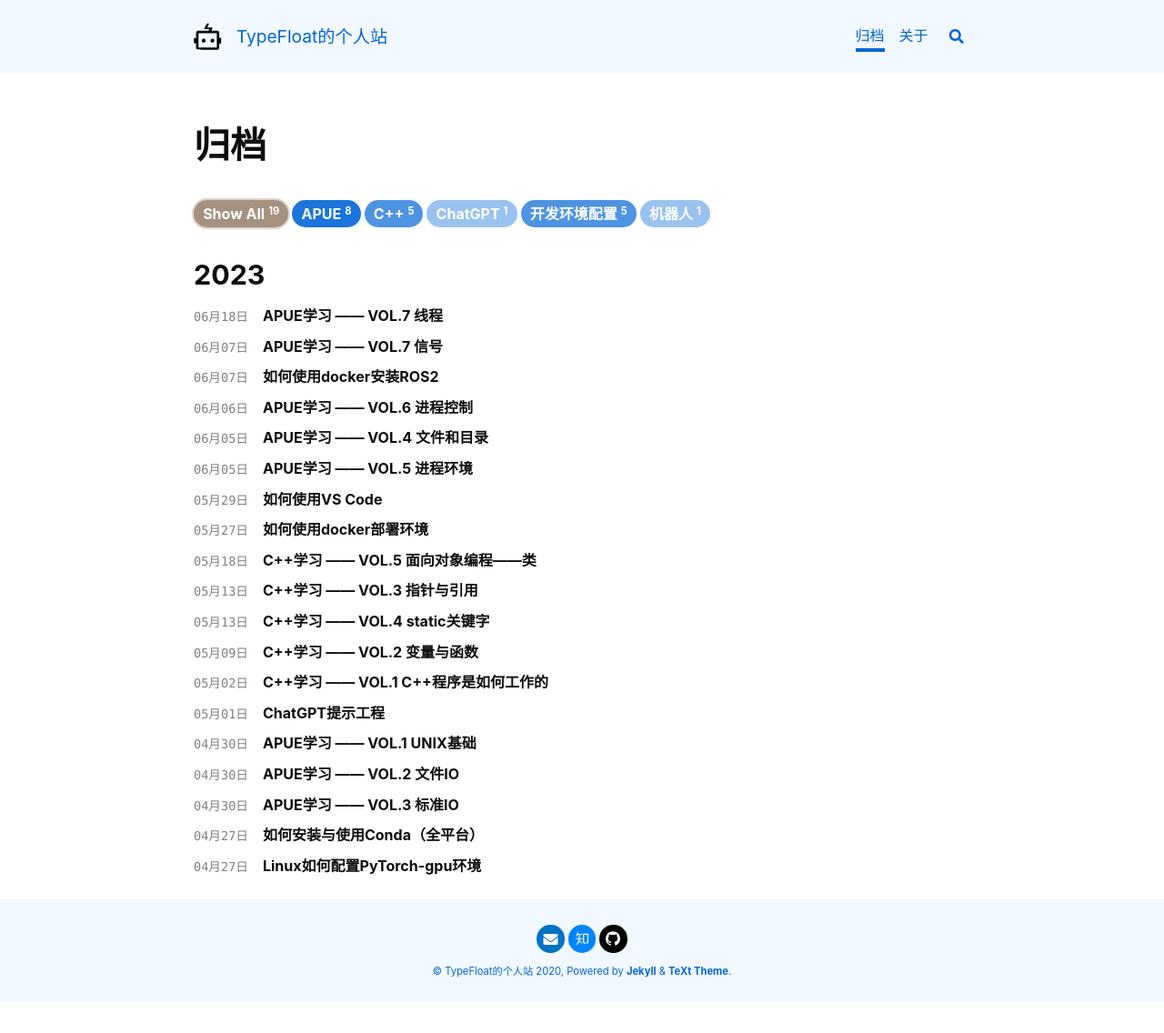
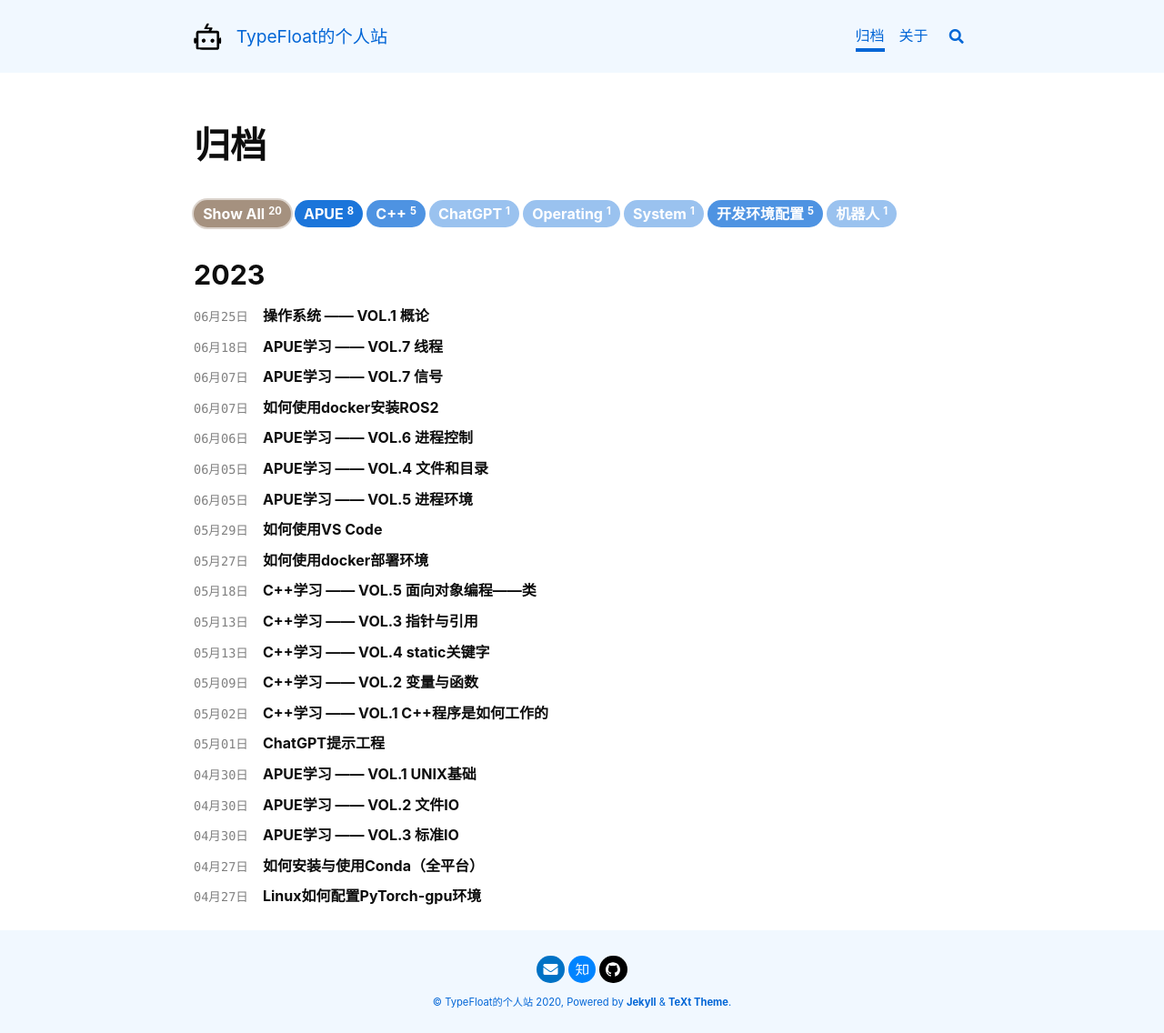
Before and after one commit to TypeFloat/TypeFloat.github.io, a Jekyll site: the page built from archive.html, in a window 1280 px wide. Shown: the whole page at 91% size. Built offline with Jekyll 4.4.1, drawn with Linux system fonts in a browser that asks for light colours; nearby versions of some CDN libraries; before the commit the page ends 1102 px from its top, so only the background shows below that; some of the changed lines change nothing that is shown.

Commit message:
添加新的笔记

```diff
--- a/_data/navigation.yml
+++ b/_data/navigation.yml
@@ -82,3 +82,9 @@ c++:
         url: /2023/05/11/cpp-4.html
       - title: VOL.5 面向对象编程——类
         url: /2023/05/18/cpp-5.html
+
+os:
+  - title:  操作系统学习
+    children:
+      - title: VOL.1 概论
+        url: /2023/06/25/os-1.html
--- /dev/null
+++ b/_posts/2023-06-25-os-1.md
@@ -0,0 +1,369 @@
+---
+title: 操作系统 —— VOL.1 概论
+tags: "Operating System"
+key: os-8
+sidebar:
+  nav: os
+---
+
+本系列是操作系统学习的记录笔记，参考了书籍《操作系统概念》。文章主要介绍操作系统知识的概览。<!--more-->
+
+# 计算机组成原理概述
+
+## 计算机系统的结构
+
+![](/assets/posts/os-1-1.jpg)
+
+- 硬件：提供最基本的计算资源，例如：CPU、内存、I/O设备
+- 操作系统：控制和协调不同的应用和用户使用硬件
+- 应用程序：定义了用户解决计算问题使用的系统资源的方式，例如：文字处理程序、编译器、浏览器、数据库系统、游戏等
+- 用户：人、机器、其他计算机
+
+## 计算机系统的体系结构
+
+- 单处理器系统
+  - 单处理器系统只有一个主CPU，以便执行一个通用指令集
+  - 几乎所有单处理器系统都有其他专用处理器，如特定设备的控制器、I/O处理器等
+  - 其操作系统主要负责资源管理和人机交互
+- 多处理器系统
+  - 并发：两个或多个进程几乎同时的在处理器上执行，单处理器系统可以通过分时技术实现并发
+  - 并行：多个程序同时在多个处理器上运行
+  - 紧耦合系统：处理器共享内存、总线和时钟，通过共享内存实现通信
+  - 优点：
+    - 提高吞吐量，加速计算
+    - 规模经济，可以共享外设、大容量存储、电源供给等
+    - 增加可靠性，容错率更高
+  - 非对称多处理
+    - 每个处理器有各自特定的任务
+    - 主从关系，主处理器调度从处理器并安排工作
+    - 多用于超大系统
+  - 对称多处理
+    - 每个处理器都参与完成操作系统的所有任务
+    - 许多进程可以同时执行且不会明显影响性能
+  - 多核
+    - 集成多个计算核到单个芯片
+    - 每一个计算核心都等同于一个标准处理器
+  - 并行系统中操作系统的特点：
+    - 允许进程和资源在多个处理器之间动态共享
+    - 负责不同处理器上进程之间的通信和协调
+- 集群系统
+  - 松耦合的，每个节点可作为独立的单处理器系统或多处理器系统
+  - 定义：多台计算机通过局域网（LAN）连接在一起，以提供高可用性的高性能计算（HPC）
+  - 一种流行的分布式系统
+  - 集群系统中操作系统的特点：
+    - 是一种分布式操作系统
+    - 分布式文件系统，为磁盘上的数据提供访问控制
+    - 存储域网（SAN），允许将多台主机连接到多个存储单元。
+
+## 计算机系统的组成
+
+![](/assets/posts/os-1-2.jpg)
+
+- 一个或多个CPU、设备控制器，两者通过总线连接并接入共享内存
+- CPU与设备控制器可以并发执行，竞争访问内存，需要内存控制器来协调访问内存
+
+## 存储结构
+
+![](/assets/posts/os-1-3.jpg)
+
+- 内存：只有CPU可以直接访问的大容量存储介质
+  - 随机访问内存
+  - 断电丢失
+- 对于冯诺伊曼体系结构的计算机，在一个典型的指令执行周期中：
+  - 从内存中获取指令并存到指令寄存器
+  - 将指令编码
+  - 可能会从内存中获取操作数据并且存到内部寄存器
+  - 结果可能存到内存中
+- 理想情况中，程序和数据应该永久驻留在内存中，但实际中不可能：
+  - 内存通常很小
+  - 内存是易失的
+- 外存，提供大量非易失性存储容量的内存的扩展：
+  - 磁盘：磁盘表面在逻辑上分为轨道，轨道细分为扇区，磁盘控制器决定设备和计算机之间的逻辑交互
+  - 固态硬盘：非易失的，速度比磁盘块
+- 外部存储：
+  - 非易失、速度慢、容量大
+  - 例如磁带、光盘
+
+## I/O结构
+
+![](/assets/posts/os-1-4.jpg)
+
+- 设备驱动程序在I/O操作中起着重要作用
+- I/O中断驱动（移动少量数据）
+  - 设备驱动程序加载设备控制器的适当寄存器
+  - 设备控制器检查寄存器并采取相应操作
+  - 控制器从设备向本地缓冲区传输数据
+  - 数据传输完毕后，设备控制器通过中断通知设备驱动程序已完成操作
+  - 设备驱动程序将控制权转回操作系统
+    - 对于读操作，数据或数据指针也会返回
+    - 对于其他操作，设备驱动程序会返回状态信息
+- 直接内存访问
+  - 设备控制器可在本地缓冲和内存之间传送整块的数据而无需CPU的干预
+  - 每个块只生成一个中断，而不是每个字节生成一个中断
+
+## 计算机系统的执行
+
+- 引导计算机启动，当启动或重启时会加载引导程序：
+  - 引导程序通常被存储在固件中，如ROM(只读内存)或EPROM(可擦可编程只读内存)
+  - 引导程序将初始化系统的各个组件，如CPU寄存器、设备控制器、内存
+  - 引导程序将定位操作系统内核并加载到内核中，当内核加载并执行后，成为系统进程或系统后台程序，等待处理其他事情
+- 使用中断来通知事件的发生：
+  - 硬件可以随时通过系统总线发送信号到CPU以触发中断
+  - 软件可以执行系统调用来触发中断，如由错误或用户请求引起的陷阱和异常
+- 当CPU被中断时，它将停止正在做的事，并立即转到固定位置再继续执行，该固定位置通常包含中断服务程序的开始地址
+- 当中断处理结束后，CPU将会恢复被中断的计算
+- 中断处理：
+  - 只有少量的中断类型被提前定义，以提高处理中断的速度
+  - 中断处理程序的指针表(中断向量)存储在内存中
+  - 计算机体系结构必须保存被中断指令的地址
+  - 操作系统将会通过保存寄存器值和程序计数器来记录CPU状态
+  - 判断发生了何种中断
+  - 根据发生的中断类型决定执行某个中断处理程序
+
+# 操作系统概述
+
+## 操作系统的功能
+
+- 定义：
+
+  - 操作系统是一直运行在计算机上的程序
+
+  - 位于计算机用户与计算机硬件之前的一个计算机程序
+
+  - 通常称为内核
+
+    注：除内核之外还有两种程序：系统程序、应用程序
+
+- 目标：
+
+  - 执行用户程序
+  - 让计算机系统变得易用
+  - 更有效的使用计算机硬件
+
+- 用户层次
+
+  - 个人计算机：使计算机易用且有高性能，忽略资源利用问题
+  - 分享式计算机（大型机、小型机）：最大化资源利用
+  - 专用计算机（工作站）：既有专用资源也有共享资源，要兼顾使用方便性和资源利用率
+  - 手持计算机：个人使用、管理能耗
+  - 嵌入式计算机：无需人为干预
+
+- 系统层次
+
+  - 操作系统是一个资源分配器，管理所有资源
+  - 操作系统是一个控制程序，控制着程序的执行
+
+## 操作系统的结构
+
+- 多道程序设计（批处理系统）
+  - 单个程序不能让CPU和I/O设备始终忙碌
+  - 多道程序设计通过安排作业（编码与数据）使得CPU总在执行一个作业，提高CPU利用率
+  - 系统中的一部分作业会被保留在内存中
+  - 通过调度选择和执行作业
+  - 当作业需要等待其他任务，如I/O操作时，CPU会切换到其他作业
+- 分时系统（多任务）
+  - 多道程序设计的延伸
+  - CPU时间被分为时间片，每个作业一次占用一个时间片
+  - 响应时间要短
+  - 每个用户至少有一个程序在内存中，即进程
+  - 作业最开始保存在磁盘上的作业池中，通过作业调度加载至内存
+  - 当多个任务保存在进程中时，需要内存管理
+  - 多个任务处于就绪态时，需要CPU调度
+  - 进程可通过交换技术从磁盘调入内存或从内存调入磁盘
+  - 虚拟内存技术允许执行不完全在内存中的进程
+  - 文件系统
+  - 磁盘管理
+  - 资源保护
+  - 作业同步
+  - 死锁预防
+
+## 操作系统的执行
+
+- 中断驱动
+  - 硬件设备可以产生中断
+  - 软件中断（异常或陷阱）
+    - 软件错误，如除数为零或无效存储访问
+    - 用户程序的特定请求，如执行操作系统服务
+    - 其他流程问题包括无限循环、相互修改的进程
+- 双重模式执行
+  - 目标：允许操作系统保护自己和其他系统组件
+  - 原则：识别可能造成伤害的机器指令，并将这些指令指定为特权指令
+  - 分为用户模式和内核模式，特权指令只能在内核态下运行
+  - 计算机硬件通过模式位来表示当前模式
+    - 0表示内核模式，1表示用户模式
+    - 提供区分操作系统执行的任务与用户执行的任务的能力
+    - CPU渐渐支持多模式，如虚拟机管理器模式
+  - 在系统启动时，CPU以内核模式启动。在操作系统加载到内存中并开始在正常状态下工作后，CPU切换到用户模式以运行用户程序
+  - 当用户应用程序通过系统调用从操作系统请求服务时，将生成陷阱并通过中断向量传递给操作系统服务程序
+  - CPU在内核模式下运行系统服务程序
+  - 在将控制权传递给用户程序之前，操作系统切换到用户模式
+
+![](/assets/posts/os-1-5.jpg)
+
+- 定时器控制，防止用户程序陷入死循环或长时间占用资源
+  - 定时器在指定周期后中断计算机
+  - 通过递减的计数器来指定周期，当计数器为0时，产生中断，控制权自动转回操作系统
+  - 在将控制交给用户之前，由操作系统设定好计数器的值
+
+## 进程管理
+
+- 程序是被动实体，进程是主动实体，进程是正在执行的程序，它是系统内的一个工作单位
+- 进程需要一定的资源来完成任务
+- 当进程中止时，操作系统会回收所有可再利用的资源
+- 单线程进程有一个程序计数器指定下一个要执行的指令，进程一条一条的执行指令，直至完成
+- 多线程进程每个线程都有一个程序计数器，但同一时间每个进程最多只能执行一条指令
+- 系统由多个进程组成，所有进程将会并发执行
+- 操作系统负责进程管理的以下活动：
+  - 在CPU上调度进程和线程
+  - 创建和删除用户进程和系统进程
+  - 挂起和重启进程
+  - 提供进程同步机制
+  - 提供进程通信机制
+  - 提供自锁处理机制
+
+## 内存管理
+
+- 要执行的程序其指令必须全部或部分位于内存中
+- 程序所需要的数据必须全部或部分位于内存中
+- 内存管理决定哪些指令或资源位于内存中，以优化CPU利用率和用户响应时间
+- 操作系统负责内存管理的以下活动：
+  - 记录内存的哪部分在被使用及被谁使用
+  - 决定哪些进程或其部分会调入或调出内存
+  - 根据需要分配和释放内存空间
+
+## 存储管理
+
+- 操作系统提供信息存储的统一逻辑试图：
+  - 对存储设备的物理属性进行抽象并定义逻辑存储单元，即文件
+  - 每个存储介质都有一个设备来控制，它们有不同的特点，例如访问速度、容量、数据传输速率、访问方法等
+- 文件系统管理
+  - 文件通常被组织为目录
+  - 进行访问控制，谁可以访问哪些
+  - 操作系统负责文件管理的以下活动：
+    - 创建和删除文件、目录
+    - 提供文件和目录的操作原语
+    - 映射文件到外存
+    - 备份文件到稳定非易失的存储介质
+- 大容量存储器管理
+  - 通常用于存储不适合内存的数据或必须“长时间”保存的数据
+  - 计算机运行的最终速度与硬盘子系统的速度与管理该子系统的算法有很大关系
+  - 操作系统负责硬盘管理的以下活动：
+    - 空闲空间管理
+    - 存储空间分配
+    - 硬盘调度
+  - 其他速度更慢的存储设备
+    - 第三方存储设备，如光盘、磁带
+    - 仍然必须由操作系统或应用程序管理
+    - 分为一次写多次读和读-写两类
+- 高速缓存
+  - 是计算机系统的一条重要设计准则
+  - 使用中的信息暂时从较慢的存储复制到更快的存储，即高速缓存
+  - 当需要特定信息时，会首先检查是否处于高速缓存中：
+    - 若存在，可以直接使用高速缓存的信息
+    - 若不存在，则只用位于源地的信息，同时复制到高速缓存中
+  - 高速缓存小于需要存储的缓存，因此高速缓存管理的设计非常重要，需要谨慎选择高速缓存的大小与置换策略
+  - 多处理器环境必须在硬件中保证高速缓存一致性，以便所有CPU在其缓存中具有最新值，对于分布式系统，该问题将会更加复杂
+
+![](/assets/posts/os-1-6.jpg)
+
+- I/O子系统
+  - 操作系统的目的之一是为用户隐藏具体硬件设备的特性
+  - I/O子系统主要负责：
+    - I/O的内存管理，包括缓冲（传输时临时存储数据）、缓存（将部分数据存储在更快的存储中以获得性能）、线轴（协调并发输出）
+    - 设备驱动器的通用接口
+    - 特定硬件设备的驱动程序
+
+## 保护与安全
+
+- 保护：控制进程或用户访问操作系统定义的资源的一种机制
+- 安全：保护系统免受内部和外部攻击，包括拒绝服务、蠕虫、病毒、身份偷窃、服务偷窃等
+- 系统通常首先区分用户，以确定谁可以做什么
+  - 用户标识（用户ID、安全ID）包括名称和相关号码，每个用户一个
+  - 用户ID与该用户拥有的进程、文件等关联，以确定访问权限
+  - 组标识符（组ID）允许定义和管理一组用户，然后也与每个进程、文件关联
+  - 特权升级允许用户更改为具有更多权限的有效ID
+
+## 内核数据结构
+
+- 单向链表
+- 双向链表
+- 循环链表
+- 堆栈
+- 队列
+- 树
+- 哈希表
+- 位图
+
+## 分布式系统
+
+- 分布式处理
+  - 一种信息处理形式，其中工作由通过通信网络链接的独立计算机执行
+  - 需要网络基础设施，例如局域网或广域网
+- 分布式系统的优点：
+  - 资源共享
+  - 加速计算 – 负载共享
+  - 高可靠性
+  - 紧密通信
+- 分布式操作系统的特点：
+  - 分配任务
+  - 通过网络进行通信，允许不同计算机上的不同处理器交换信息
+  - 进程同步
+  - 负载共享
+  - 有分布式文件系统，文件通过网络共享
+
+## 特殊用途操作系统
+
+- <span id="实时操作系统">实时操作系统</span>
+  - 有明确的、固定的时间约束，处理必须在时间约束内完成，
+  - 面向对处理器的操作或数据流提出了严格的时间要求的应用程序的计算机系统
+  - 硬实时：保证按时完成系统中的关键任务
+  - 软实时：关键任务优先于要处理的其他任务，没有时间限制，在需要高级操作系统功能的应用程序（如多媒体、虚拟现实）中非常有用
+  - 实时操作系统的重点：
+    - 实时任务调度，需要实现抢占式的优先级调度
+    - 内存管理
+- 嵌入式系统
+  - 嵌入式系统是嵌入在设备中的迷你或微型计算机系统，通常用于专用应用程序
+  - 嵌入式系统的特点：
+    - 面向产品，特定应用程序
+    - 嵌入式CPU，也称为DSP，以及其他组件，是控制嵌入式系统的核心
+    - 软件存储在固件中
+    - CPU速度有限，内存大小有限
+    - 严格的临时和稳定性要求
+    - 自动循环操作
+  - 手持系统，例如手机，是一种嵌入式系统
+    - 内存有限
+    - 处理器速度较慢
+    - 有显示设备
+  - 嵌入式操作系统的特点：
+    - 代码大小有限制
+    - 相对简单的操作系统功能
+
+## 计算环境
+
+- 传统计算
+- 移动计算
+- 客户机-服务器计算
+  - 分布式系统的一种结构
+  - 计算服务器系统
+  - 文件服务器系统
+- 对等计算
+  - 分布式系统的另一种结构
+  - 不区分客户机与服务器，所有节点都是对等的，取决于节点是请求还是提供服务
+  - 通过网络集中查询服务来注册服务或通过一种发现协议广播服务请求
+- 虚拟化
+  - 允许操作系统在其他操作系统中运行应用程序
+  - 当CPU类型不相同时，可以使用转译技术；当计算机语言不能编译为本机代码时，可以使用解释技术
+  - 使用虚拟化技术实现主机客户机（虚拟机）
+- 云计算
+  - 通过网络将计算、存储甚至应用程序作为服务提供
+  - 虚拟化技术的延伸，因为它使用虚拟化作为其功能的基础
+  - 多种类型：
+    - 公有云
+    - 私有云
+    - 混合云
+    - SaaS，软件服务
+    - PaaS，平台服务
+    - IaaS，基础设施服务
+  - 由传统操作系统、VMM和云管理工具组成的云计算环境
+
+![](/assets/posts/os-1-7.jpg)
```
Also changed, not shown: assets/posts/os-1-1.jpg (added), assets/posts/os-1-2.jpg (added), assets/posts/os-1-3.jpg (added), assets/posts/os-1-4.jpg (added), assets/posts/os-1-5.jpg (added), assets/posts/os-1-6.jpg (added), assets/posts/os-1-7.jpg (added).
